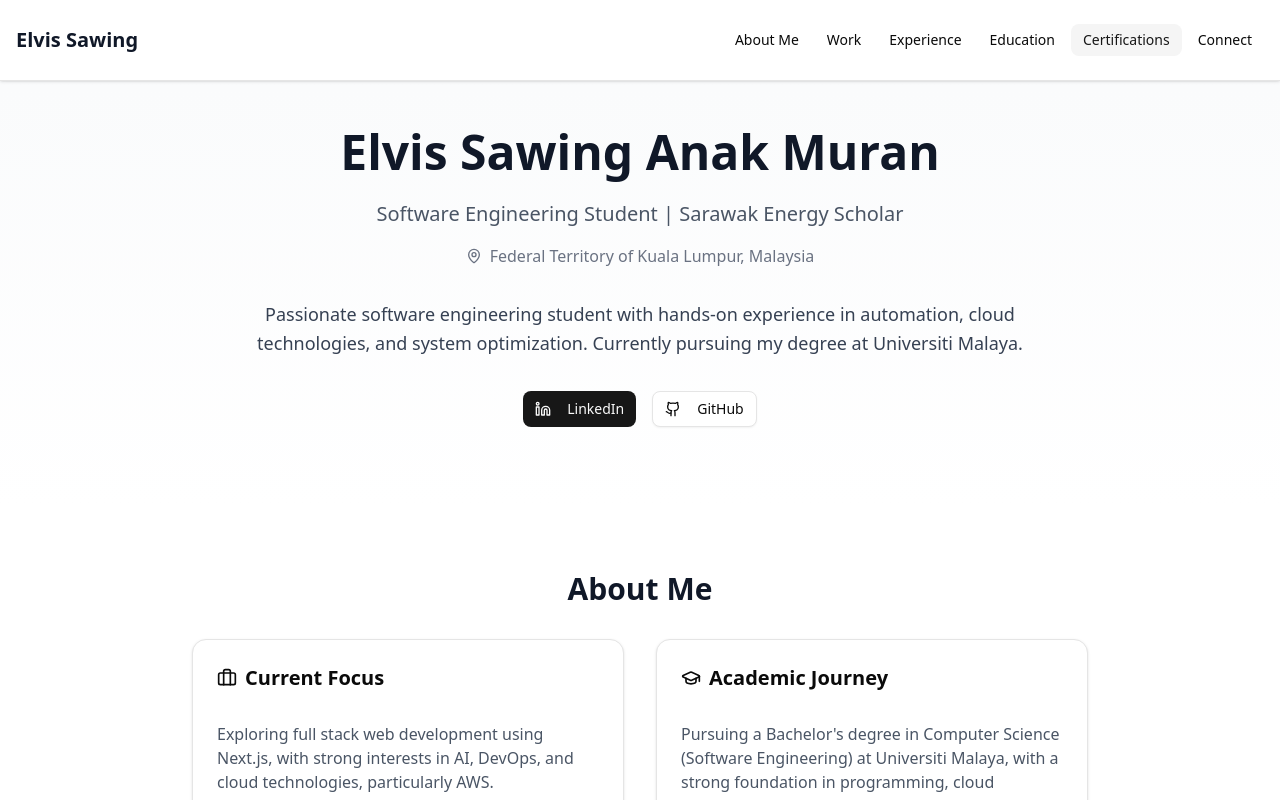
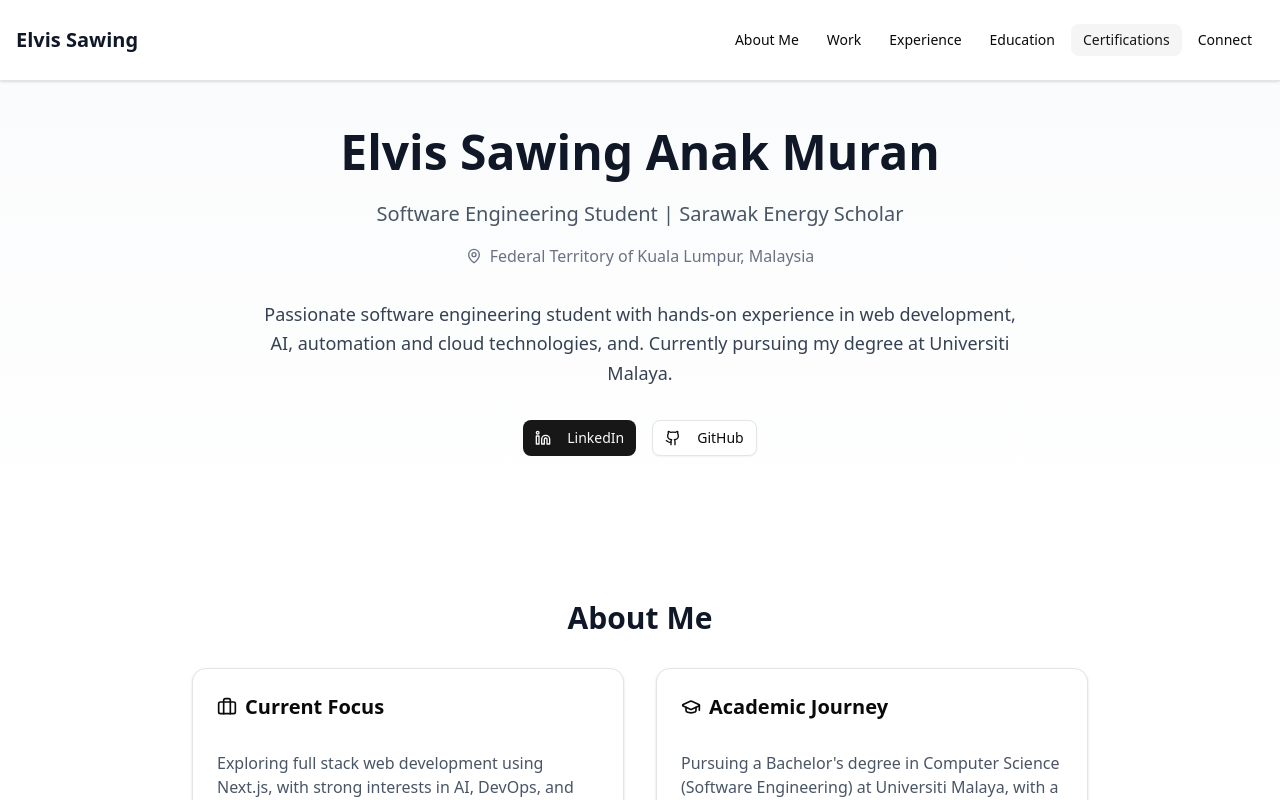
Before and after one commit to yumdmb/elvissawing-portfolio, a Next.js app: page / in a window 1280 px wide. Shown: the top 800 px of the page. Built offline with nearby package versions, Linux system fonts and the light colour scheme.

Commit message:
edit hero section

```diff
--- a/src/components/sections/HeroSection.tsx
+++ b/src/components/sections/HeroSection.tsx
@@ -18,8 +18,7 @@ export function HeroSection() {
                         <span className="text-sm md:text-base">{SITE_CONFIG.author.location}</span>
                     </div>
                     <p className="text-base md:text-lg text-gray-700 mb-6 md:mb-8 leading-relaxed animate-fade-in animate-delay-300">
-            Passionate software engineering student with hands-on experience in automation, cloud technologies, and
-            system optimization. Currently pursuing my degree at Universiti Malaya.
+                        Passionate software engineering student with hands-on experience in web development, AI, automation and cloud technologies, and. Currently pursuing my degree at Universiti Malaya.
                     </p>
                     <div className="flex flex-col sm:flex-row items-center justify-center gap-4 animate-fade-in animate-delay-400">
                         <Button asChild className="w-full sm:w-auto hover-lift">
```
Lines whose indentation alone changed are shown as unchanged.
